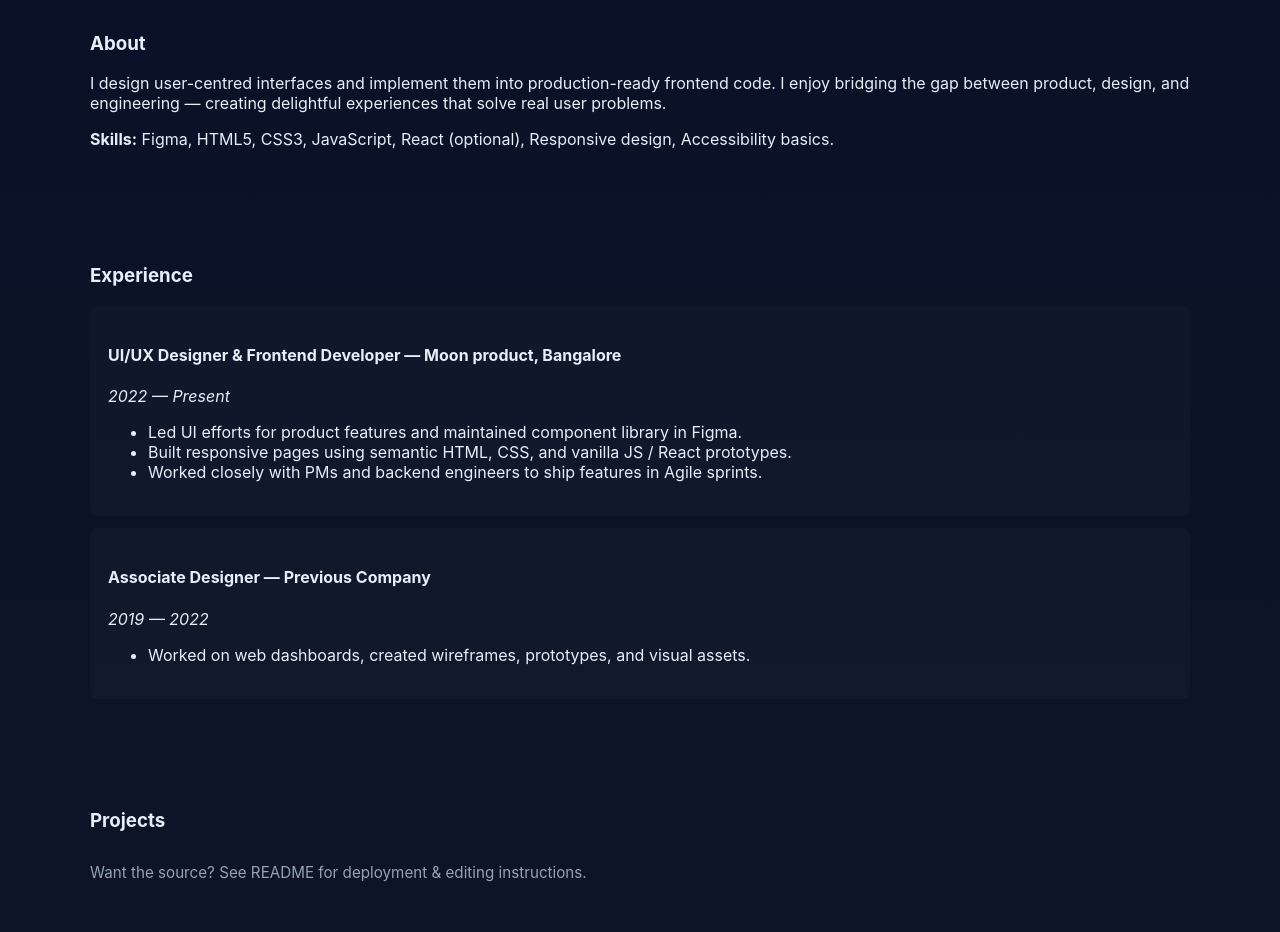
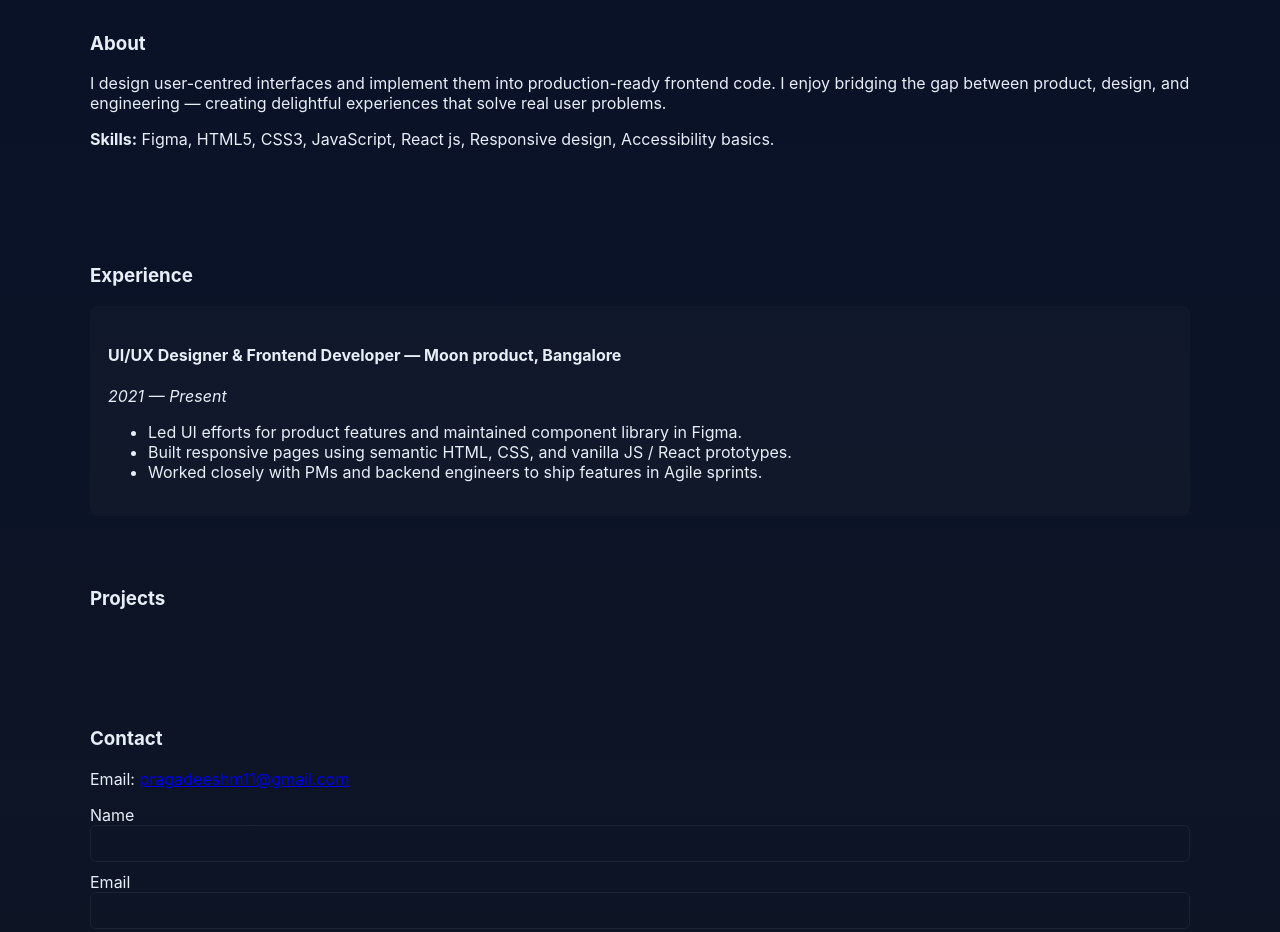
Before and after one commit to pragadeesh11/portfolio-pragadeesh, a website: page public/index.html in a window 1280 px wide. Shown: the part 460-1392 px from the top of the page. Drawn offline with Linux system fonts and the light colour scheme.

Commit message:
Update index.html
index-1

```diff
--- a/public/index.html
+++ b/public/index.html
@@ -41,14 +41,14 @@
     <section id="about" class="container section">
       <h3>About</h3>
       <p>I design user-centred interfaces and implement them into production-ready frontend code. I enjoy bridging the gap between product, design, and engineering — creating delightful experiences that solve real user problems.</p>
-      <p><strong>Skills:</strong> Figma, HTML5, CSS3, JavaScript, React (optional), Responsive design, Accessibility basics.</p>
+      <p><strong>Skills:</strong> Figma, HTML5, CSS3, JavaScript, React js, Responsive design, Accessibility basics.</p>
     </section>
 
     <section id="experience" class="container section">
       <h3>Experience</h3>
       <article class="exp-card">
         <h4>UI/UX Designer & Frontend Developer — Moon product, Bangalore</h4>
-        <p><em>2022 — Present</em></p>
+        <p><em>2021 — Present</em></p>
         <ul>
           <li>Led UI efforts for product features and maintained component library in Figma.</li>
           <li>Built responsive pages using semantic HTML, CSS, and vanilla JS / React prototypes.</li>
@@ -56,21 +56,11 @@
         </ul>
       </article>
 
-      <article class="exp-card">
-        <h4>Associate Designer — Previous Company</h4>
-        <p><em>2019 — 2022</em></p>
-        <ul>
-          <li>Worked on web dashboards, created wireframes, prototypes, and visual assets.</li>
-        </ul>
-      </article>
-    </section>
-
     <section id="projects" class="container section">
       <h3>Projects</h3>
       <div id="projects-list" class="projects-grid">
         <!-- Projects loaded from projects.json by script.js -->
       </div>
-      <p class="note">Want the source? See README for deployment & editing instructions.</p>
     </section>
 
     <section id="contact" class="container section">
```
